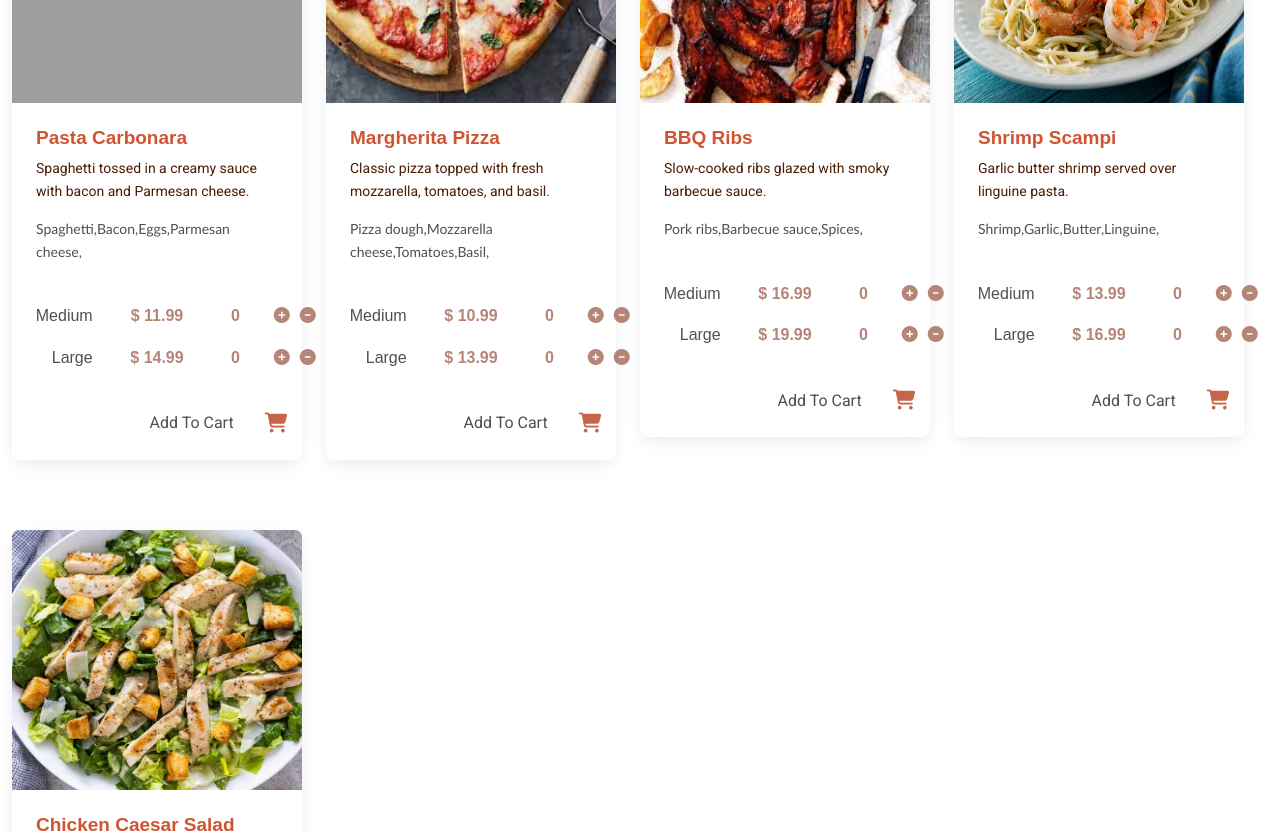
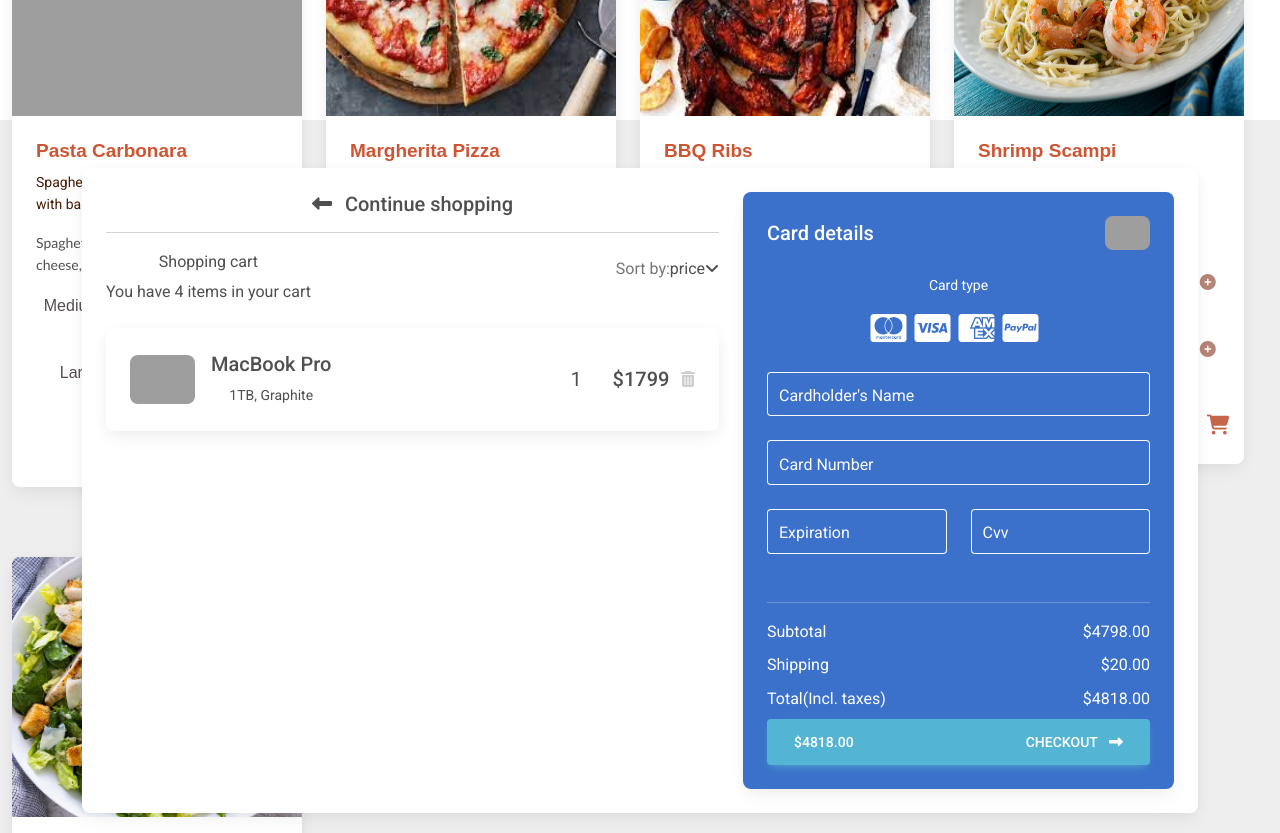
Before and after one commit to malinduruwanthamuthumala/FreshBakesV1, a React (Create React App) app: page / in a window 1280 px wide. Shown: the part 1380-2213 px from the top of the page. Built offline with nearby package versions, Linux system fonts and the light colour scheme; grey boxes are pictures that could not be loaded.

Commit message:
add cart model and on click animations

```diff
--- /dev/null
+++ b/src/components/Cart/CartModel.js
@@ -0,0 +1,172 @@
+import React from "react";
+import {
+    MDBBtn,
+    MDBCard,
+    MDBCardBody,
+    MDBCardImage,
+    MDBCol,
+    MDBContainer,
+    MDBIcon,
+    MDBInput,
+    MDBRow,
+    MDBTypography,
+    } from "mdb-react-ui-kit";
+
+const CartModel = () => {
+    return (
+        <>
+        <section className="h-100 h-custom" style={{ backgroundColor: "#eee" }}>
+  <MDBContainer className="py-5 h-100">
+    <MDBRow className="justify-content-center align-items-center h-100">
+      <MDBCol>
+        <MDBCard>
+          <MDBCardBody className="p-4">
+            <MDBRow>
+              <MDBCol lg="7">
+                <MDBTypography tag="h5">
+                  <a href="#!" className="text-body">
+                    <MDBIcon fas icon="long-arrow-alt-left me-2" /> Continue
+                    shopping
+                  </a>
+                </MDBTypography>
+
+                <hr />
+
+                <div className="d-flex justify-content-between align-items-center mb-4">
+                  <div>
+                    <p className="mb-1">Shopping cart</p>
+                    <p className="mb-0">You have 4 items in your cart</p>
+                  </div>
+                  <div>
+                    <p>
+                      <span className="text-muted">Sort by:</span>
+                      <a href="#!" className="text-body">
+                        price
+                        <MDBIcon fas icon="angle-down mt-1" />
+                      </a>
+                    </p>
+                  </div>
+                </div>
+
+                <MDBCard className="mb-3">
+                  <MDBCardBody>
+                    <div className="d-flex justify-content-between">
+                      <div className="d-flex flex-row align-items-center">
+                        <div>
+                          <MDBCardImage
+                            src="https://mdbcdn.b-cdn.net/img/Photos/new-templates/bootstrap-shopping-carts/img4.webp"
+                            fluid className="rounded-3" style={{ width: "65px" }}
+                            alt="Shopping item" />
+                        </div>
+                        <div className="ms-3">
+                          <MDBTypography tag="h5">
+                            MacBook Pro
+                          </MDBTypography>
+                          <p className="small mb-0">1TB, Graphite</p>
+                        </div>
+                      </div>
+                      <div className="d-flex flex-row align-items-center">
+                        <div style={{ width: "50px" }}>
+                          <MDBTypography tag="h5" className="fw-normal mb-0">
+                            1
+                          </MDBTypography>
+                        </div>
+                        <div style={{ width: "80px" }}>
+                          <MDBTypography tag="h5" className="mb-0">
+                            $1799
+                          </MDBTypography>
+                        </div>
+                        <a href="#!" style={{ color: "#cecece" }}>
+                          <MDBIcon fas icon="trash-alt" />
+                        </a>
+                      </div>
+                    </div>
+                  </MDBCardBody>
+                </MDBCard>
+              </MDBCol>
+
+              <MDBCol lg="5">
+                <MDBCard className="bg-primary text-white rounded-3">
+                  <MDBCardBody>
+                    <div className="d-flex justify-content-between align-items-center mb-4">
+                      <MDBTypography tag="h5" className="mb-0">
+                        Card details
+                      </MDBTypography>
+                      <MDBCardImage src="https://mdbcdn.b-cdn.net/img/Photos/Avatars/avatar-6.webp"
+                        fluid className="rounded-3" style={{ width: "45px" }} alt="Avatar" />
+                    </div>
+
+                    <p className="small">Card type</p>
+                    <a href="#!" type="submit" className="text-white">
+                      <MDBIcon fab icon="cc-mastercard fa-2x me-2" />
+                    </a>
+                    <a href="#!" type="submit" className="text-white">
+                      <MDBIcon fab icon="cc-visa fa-2x me-2" />
+                    </a>
+                    <a href="#!" type="submit" className="text-white">
+                      <MDBIcon fab icon="cc-amex fa-2x me-2" />
+                    </a>
+                    <a href="#!" type="submit" className="text-white">
+                      <MDBIcon fab icon="cc-paypal fa-2x me-2" />
+                    </a>
+
+                    <form className="mt-4">
+                      <MDBInput className="mb-4" label="Cardholder's Name" type="text" size="lg"
+                        placeholder="Cardholder's Name" contrast />
+
+                      <MDBInput className="mb-4" label="Card Number" type="text" size="lg"
+                        minLength="19" maxLength="19" placeholder="1234 5678 9012 3457" contrast />
+
+                      <MDBRow className="mb-4">
+                        <MDBCol md="6">
+                          <MDBInput className="mb-4" label="Expiration" type="text" size="lg"
+                            minLength="7" maxLength="7" placeholder="MM/YYYY" contrast />
+                        </MDBCol>
+                        <MDBCol md="6">
+                          <MDBInput className="mb-4" label="Cvv" type="text" size="lg" minLength="3"
+                            maxLength="3" placeholder="&#9679;&#9679;&#9679;" contrast />
+                        </MDBCol>
+                      </MDBRow>
+                    </form>
+
+                    <hr />
+
+                    <div className="d-flex justify-content-between">
+                      <p className="mb-2">Subtotal</p>
+                      <p className="mb-2">$4798.00</p>
+                    </div>
+
+                    <div className="d-flex justify-content-between">
+                      <p className="mb-2">Shipping</p>
+                      <p className="mb-2">$20.00</p>
+                    </div>
+
+                    <div className="d-flex justify-content-between">
+                      <p className="mb-2">Total(Incl. taxes)</p>
+                      <p className="mb-2">$4818.00</p>
+                    </div>
+
+                    <MDBBtn color="info" block size="lg">
+                      <div className="d-flex justify-content-between">
+                        <span>$4818.00</span>
+                        <span>
+                          Checkout{" "}
+                          <i className="fas fa-long-arrow-alt-right ms-2"></i>
+                        </span>
+                      </div>
+                    </MDBBtn>
+                  </MDBCardBody>
+                </MDBCard>
+              </MDBCol>
+            </MDBRow>
+          </MDBCardBody>
+        </MDBCard>
+      </MDBCol>
+    </MDBRow>
+  </MDBContainer>
+</section>
+        </>
+    );
+}
+
+export default CartModel;
--- a/src/components/Layouts/Card.css
+++ b/src/components/Layouts/Card.css
@@ -9,6 +9,7 @@
 .shopping_cart{
     margin-right: -80%;
     color:rgb(198, 101, 74);
+    margin-top: 20px;
 }
 
 .right{
@@ -52,3 +53,7 @@ font-family: Arial, Helvetica, sans-serif;
     height:260px;
     width:100%;
 }
+
+.prices_contatiner{
+    margin-left:-20px;
+}
--- a/src/components/Layouts/Card.js
+++ b/src/components/Layouts/Card.js
@@ -46,8 +46,8 @@ const Card = (props) => {
             return meal + ",";
           })}
         </p>
-      </MDBCardBody>
-      <div className="row">
+
+        <div className="row" prices_contatiner>
         <div className="col-md-4 right price_label">
           <p>Medium</p>
         </div>
@@ -62,7 +62,7 @@ const Card = (props) => {
           ></MealAmountController>
         </div>
       </div>
-      <div className="row">
+      <div className="row prices_contatiner">
         <div className="col-md-4 right price_label">
           <p>Large</p>
         </div>
@@ -76,9 +76,11 @@ const Card = (props) => {
           ></MealAmountController>
         </div>
       </div>
-      <MDBCardBody>
-        <div className="row">
-          <div className="col-md-10 right">Add To Cart</div>
+
+      <div className="row">
+          <div className="col-md-10 right">
+          <button type="button" class="btn btn-warning">Checkout</button>
+          </div>
           <div className="col-md-2 ">
             <MDBIcon
               fas
@@ -88,6 +90,7 @@ const Card = (props) => {
             />
           </div>
         </div>
+
       </MDBCardBody>
     </MDBCard>
   );
--- /dev/null
+++ b/src/components/UI/MealAmountController.css
@@ -0,0 +1,16 @@
+@keyframes bump {
+    0% {
+      transform: scale(1);
+    }
+    50% {
+      transform: scale(1.2);
+    }
+    100% {
+      transform: scale(1);
+    }
+  }
+
+  .bump-animation {
+    animation: bump 0.3s;
+    color:rgb(213, 86, 40);
+  }
--- a/src/components/UI/MealAmountController.js
+++ b/src/components/UI/MealAmountController.js
@@ -10,26 +10,41 @@ import {
     MDBListGroupItem,
     MDBIcon,
   } from "mdb-react-ui-kit";
-
+import "./MealAmountController.css"
 const MealAmountController = (props) => {
 
     const [counter,setCounter] = React.useState(0);
 
 
-    const increment = () => {
+    const increment = (event) => {
+        handleButtonClick(event)
         setCounter(counter + 1);
         props.updateParent(props.type,counter);
     }
 
-    const decrement = () => {
+    const decrement = (event) => {
+        handleButtonClick(event);
         counter > 0 ? setCounter(counter - 1):setCounter(counter);
         props.updateParent(props.type,counter);
     }
+
+    const handleButtonClick = (event) => {
+        // Add the CSS class dynamically
+        const button = event.target;
+        button.classList.add('bump-animation');
+
+        // Remove the CSS class after the animation completes
+        setTimeout(() => {
+          button.classList.remove('bump-animation');
+        }, 300);
+      };
+
+
      return(
         <div className="row">
                 <div className="col-md-6"> <p>{counter}</p></div>
-                <div className="col-md-3">  <MDBIcon fas icon="plus-circle"  onClick={increment}/></div>
-                <div className="col-md-3">  <MDBIcon fas icon="minus-circle"  onClick={decrement}/></div>
+                <div className="col-md-3">  <MDBIcon fas icon="plus-circle"  onClick={increment} /></div>
+                <div className="col-md-3">  <MDBIcon fas icon="minus-circle" onClick={decrement}/></div>
             </div>
      );
 }
--- a/src/pages/landingPage.js
+++ b/src/pages/landingPage.js
@@ -2,14 +2,17 @@ import React from "react";
 import Header from "../components/Layouts/Header";
 import MealsList from "../components/Meals/MealsList";
 import "./landingPage.css"
+import CartModel from "../components/Cart/CartModel";
 
 const LandingPage = () => {
     return(
         <React.Fragment>
             <div className="">
                 <div className="row">
-                    <div className=" header" > <Header></Header></div>
+                     <div className=" header" > <Header></Header></div>
                     <div className=" mealList"> <MealsList></MealsList></div>
+                    <div className=" CartModel"> <CartModel></CartModel></div>
+
                 </div>
             </div>
 
```
